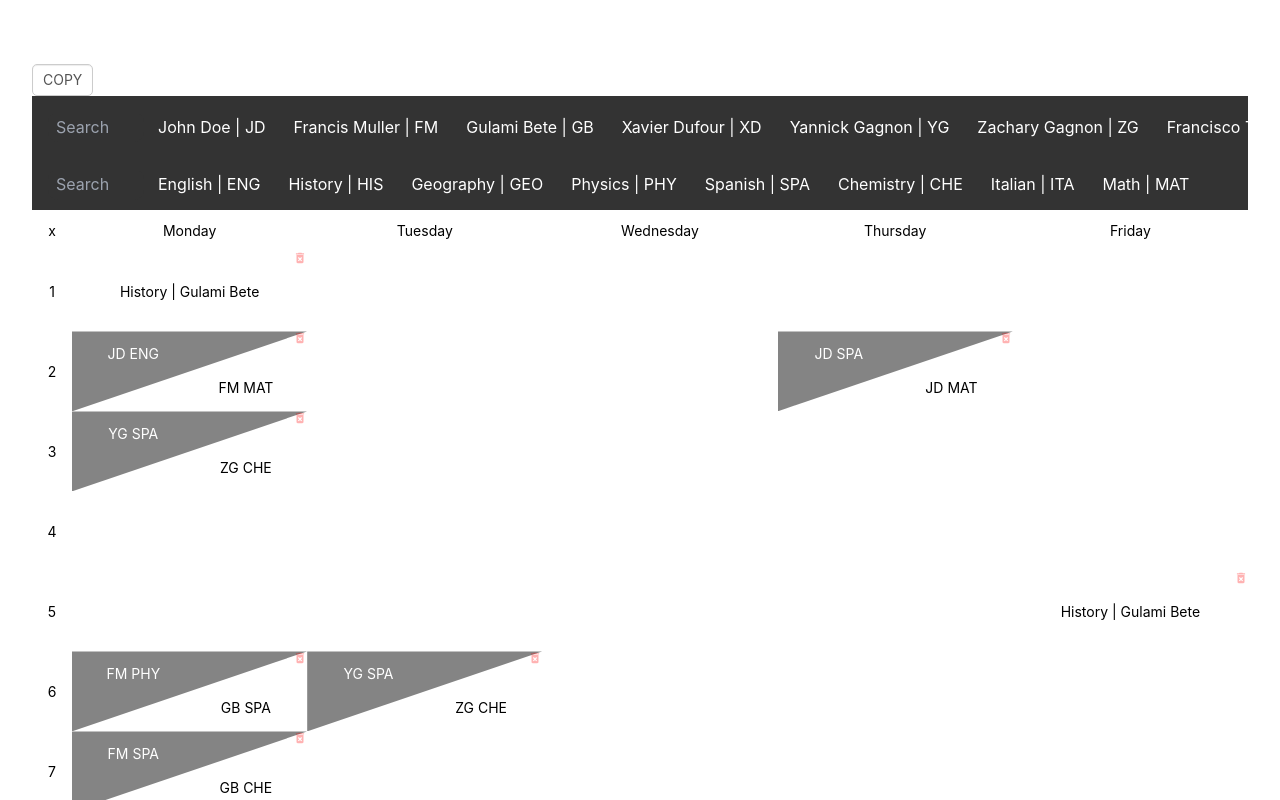
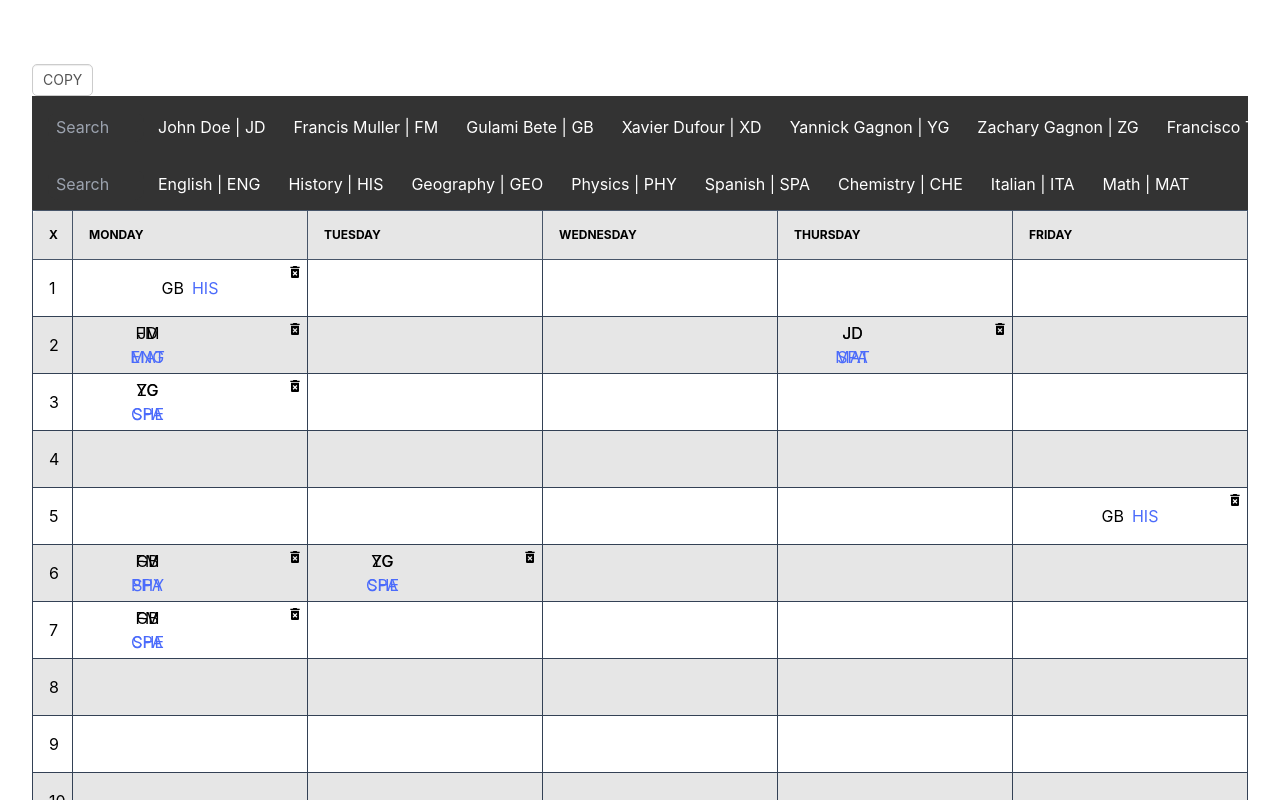
Before and after one commit to Chickenbiscuitoo/timetable-manager, a Next.js app: page / in a window 1280 px wide. Shown: the top 800 px of the page. Built offline with nearby package versions, Linux system fonts and the light colour scheme.

Commit message:
styled table

```diff
--- a/components/Cell.tsx
+++ b/components/Cell.tsx
@@ -1,7 +1,5 @@
 import type { NextPage } from 'next'
 import { Subject, Teacher } from '@prisma/client'
-
-import styles from '../styles/Timetable.module.css'
 
 import useTimetableStore from '../store'
 import { useDrop } from 'react-dnd'
@@ -90,13 +88,13 @@ const Cell: NextPage<Props> = ({ subject, position, teacher }) => {
 		}),
 	})
 
-	const getClassName = () => {
-		if (isOver && canDrop) {
-			return styles.hovered_success
-		} else if (isOver && !canDrop) {
-			return styles.hovered_fail
-		}
-	}
+	// const getClassName = () => {
+	// 	if (isOver && canDrop) {
+	// 		return styles.hovered_success
+	// 	} else if (isOver && !canDrop) {
+	// 		return styles.hovered_fail
+	// 	}
+	// }
 
 	const renderCell = () => {
 		if (
@@ -107,24 +105,22 @@ const Cell: NextPage<Props> = ({ subject, position, teacher }) => {
 				if (subject.length > 1 && teacher.length > 1) {
 					return (
 						<td
+							className="border border-slate-700 relative h-full w-full"
 							ref={drop}
-							className={`${
-								styles.cell_split
-							} ${getClassName()}`}
 						>
 							<SplitCell
 								subject={subject[0]}
 								teacher={teacher[0]}
-								position="cell_up"
+								position="left"
 							/>
 							<SplitCell
 								subject={subject[1]}
 								teacher={teacher[1]}
-								position="cell_down"
+								position="right"
 							/>
 							<span
 								onClick={handleRemove}
-								className={styles.btn_remove}
+								className="absolute top-1 right-1 cursor-pointer"
 							>
 								<MdDeleteForever />
 							</span>
@@ -133,24 +129,22 @@ const Cell: NextPage<Props> = ({ subject, position, teacher }) => {
 				} else if (subject.length > 1 && teacher.length < 2) {
 					return (
 						<td
+							className="border border-slate-700 relative h-full w-full"
 							ref={drop}
-							className={`${
-								styles.cell_split
-							} ${getClassName()}`}
 						>
 							<SplitCell
 								subject={subject[0]}
 								teacher={teacher[0]}
-								position="cell_up"
+								position="left"
 							/>
 							<SplitCell
 								subject={subject[1]}
 								teacher={teacher[0]}
-								position="cell_down"
+								position="right"
 							/>
 							<span
 								onClick={handleRemove}
-								className={styles.btn_remove}
+								className="absolute top-1 right-1 cursor-pointer"
 							>
 								<MdDeleteForever />
 							</span>
@@ -159,24 +153,22 @@ const Cell: NextPage<Props> = ({ subject, position, teacher }) => {
 				} else if (subject.length < 2 && teacher.length > 1) {
 					return (
 						<td
+							className="border border-slate-700 relative h-full w-full"
 							ref={drop}
-							className={`${
-								styles.cell_split
-							} ${getClassName()}`}
 						>
 							<SplitCell
 								subject={subject[0]}
 								teacher={teacher[0]}
-								position="cell_up"
+								position="left"
 							/>
 							<SplitCell
 								subject={subject[0]}
 								teacher={teacher[1]}
-								position="cell_down"
+								position="right"
 							/>
 							<span
 								onClick={handleRemove}
-								className={styles.btn_remove}
+								className="absolute top-1 right-1 cursor-pointer"
 							>
 								<MdDeleteForever />
 							</span>
@@ -184,11 +176,14 @@ const Cell: NextPage<Props> = ({ subject, position, teacher }) => {
 					)
 				} else if (subject.length < 2 && teacher.length < 2) {
 					return (
-						<td ref={drop} className={getClassName()}>
+						<td
+							className="border border-slate-700 relative h-full w-full"
+							ref={drop}
+						>
 							{`${subject[0].name} | ${teacher[0].name}`}
 							<span
 								onClick={handleRemove}
-								className={styles.btn_remove}
+								className="absolute top-1 right-1 cursor-pointer"
 							>
 								<MdDeleteForever />
 							</span>
@@ -200,36 +195,28 @@ const Cell: NextPage<Props> = ({ subject, position, teacher }) => {
 					return (
 						<>
 							<td
+								className="border border-slate-700 relative h-full w-full"
 								ref={drop}
-								className={`${
-									styles.cell_split
-								} ${getClassName()}`}
 							>
 								<SplitCell
 									subject={subject[0]}
-									position="cell_up"
+									position="left"
 								/>
 								<SplitCell
 									subject={subject[1]}
-									position="cell_down"
+									position="right"
 								/>
-								<span
-									onClick={handleRemove}
-									className={styles.btn_remove}
-								>
-									<MdDeleteForever />
-								</span>
 							</td>
 						</>
 					)
 				} else if (subject.length < 2) {
 					return (
-						<td ref={drop} className={getClassName()}>
+						<td
+							className="border border-slate-700 relative h-full w-full"
+							ref={drop}
+						>
 							{subject[0].name}
-							<span
-								onClick={handleRemove}
-								className={styles.btn_remove}
-							>
+							<span onClick={handleRemove}>
 								<MdDeleteForever />
 							</span>
 						</td>
@@ -239,11 +226,17 @@ const Cell: NextPage<Props> = ({ subject, position, teacher }) => {
 		} else {
 			if (subject && teacher) {
 				return (
-					<td ref={drop} className={getClassName()}>
-						{`${subject[0].name} | ${teacher[0].name}`}
+					<td
+						className="border border-slate-700 text-center relative h-full w-full"
+						ref={drop}
+					>
+						<h4 className="inline">{teacher[0].shortname}</h4>
+						<h4 className="text-primary inline ml-2">
+							{subject[0].shortname}
+						</h4>
 						<span
 							onClick={handleRemove}
-							className={styles.btn_remove}
+							className="absolute top-1 right-1 cursor-pointer"
 						>
 							<MdDeleteForever />
 						</span>
@@ -251,18 +244,28 @@ const Cell: NextPage<Props> = ({ subject, position, teacher }) => {
 				)
 			} else if (subject) {
 				return (
-					<td ref={drop} className={getClassName()}>
-						{subject[0].name}
+					<td
+						className="border border-slate-700 text-center relative"
+						ref={drop}
+					>
+						<h4 className="text-primary inline ml-2">
+							{subject[0].shortname}
+						</h4>
 						<span
 							onClick={handleRemove}
-							className={styles.btn_remove}
+							className="absolute top-1 right-1 cursor-pointer"
 						>
 							<MdDeleteForever />
 						</span>
 					</td>
 				)
 			} else {
-				return <td ref={drop} className={getClassName()}></td>
+				return (
+					<td
+						className="border border-slate-700 h-full w-full"
+						ref={drop}
+					></td>
+				)
 			}
 		}
 	}
--- a/components/SplitCell.tsx
+++ b/components/SplitCell.tsx
@@ -1,5 +1,4 @@
 import type { NextPage } from 'next'
-import styles from '../styles/Timetable.module.css'
 
 import { Subject, Teacher } from '@prisma/client'
 
@@ -11,9 +10,14 @@ interface Props {
 
 const SplitCell: NextPage<Props> = ({ subject, position, teacher }) => {
 	return (
-		<span className={styles[position]}>
-			{teacher?.shortname} {subject?.shortname}
-		</span>
+		<div
+			className={`w-1/2 h-full absolute ${position}-0 text-center top-1 ${
+				position === 'left' ? '' : ''
+			}`}
+		>
+			<h4>{teacher?.shortname}</h4>{' '}
+			<h4 className="text-primary">{subject?.shortname}</h4>
+		</div>
 	)
 }
 
--- a/components/TeachersStats.tsx
+++ b/components/TeachersStats.tsx
@@ -32,7 +32,7 @@ const TeachersStats: NextPage = () => {
 					<tr>
 						<th></th>
 						{teachers.map((tch) => (
-							<th>{tch.name}</th>
+							<th key={tch.id}>{tch.name}</th>
 						))}
 					</tr>
 				</thead>
@@ -43,10 +43,12 @@ const TeachersStats: NextPage = () => {
 						)?.name
 
 						return (
-							<tr>
+							<tr key={i}>
 								<td>{clName}</td>
 								{cl.map((teacher) => (
-									<td>{teacher.lessonsNumber}</td>
+									<td key={teacher.name}>
+										{teacher.lessonsNumber}
+									</td>
 								))}
 							</tr>
 						)
@@ -56,7 +58,7 @@ const TeachersStats: NextPage = () => {
 					<tr>
 						<th></th>
 						{teachers.map((tch) => (
-							<th>{tch.name}</th>
+							<th key={tch.email}>{tch.name}</th>
 						))}
 					</tr>
 				</tfoot>
--- a/components/Timetable.tsx
+++ b/components/Timetable.tsx
@@ -1,5 +1,4 @@
 import type { NextComponentType } from 'next'
-import styles from '../styles/Timetable.module.css'
 import useTimetableStore from '../store'
 import { useEffect, useState } from 'react'
 
@@ -37,15 +36,28 @@ const Timetable: NextComponentType = () => {
 
 	return (
 		<>
-			<table className={styles.tg}>
+			<div className="w-full">
+				<table className="table table-zebra w-full h-full devide-black border-collapse border border-slate-500 table-fixed ">
 					<thead>
 						<tr>
-						<th className={styles.num_cell}>x</th>
-						<th>Monday</th>
-						<th>Tuesday</th>
-						<th>Wednesday</th>
-						<th>Thursday</th>
-						<th>Friday</th>
+							<th className="border border-slate-600 w-10">
+								x
+							</th>
+							<th className="border border-slate-600">
+								Monday
+							</th>
+							<th className="border border-slate-600">
+								Tuesday
+							</th>
+							<th className="border border-slate-600">
+								Wednesday
+							</th>
+							<th className="border border-slate-600">
+								Thursday
+							</th>
+							<th className="border border-slate-600">
+								Friday
+							</th>
 						</tr>
 					</thead>
 					<tbody>
@@ -53,7 +65,7 @@ const Timetable: NextComponentType = () => {
 							.filter((_, i) => i)
 							.map((row, i) => (
 								<tr key={i}>
-								<td className={styles.num_cell}>
+									<td className="border border-slate-700 w-10">
 										{i + 1}
 									</td>
 									{row
@@ -61,13 +73,20 @@ const Timetable: NextComponentType = () => {
 										.map((cell, ci) => {
 											return (
 												<Cell
-												key={getPosition(i, ci)}
-												subject={cell?.subjects}
+													key={getPosition(
+														i,
+														ci
+													)}
+													subject={
+														cell?.subjects
+													}
 													position={getPosition(
 														i,
 														ci
 													)}
-												teacher={cell?.teachers}
+													teacher={
+														cell?.teachers
+													}
 												/>
 											)
 										})}
@@ -75,6 +94,7 @@ const Timetable: NextComponentType = () => {
 							))}
 					</tbody>
 				</table>
+			</div>
 		</>
 	)
 }
```
Lines whose indentation alone changed are shown as unchanged.
